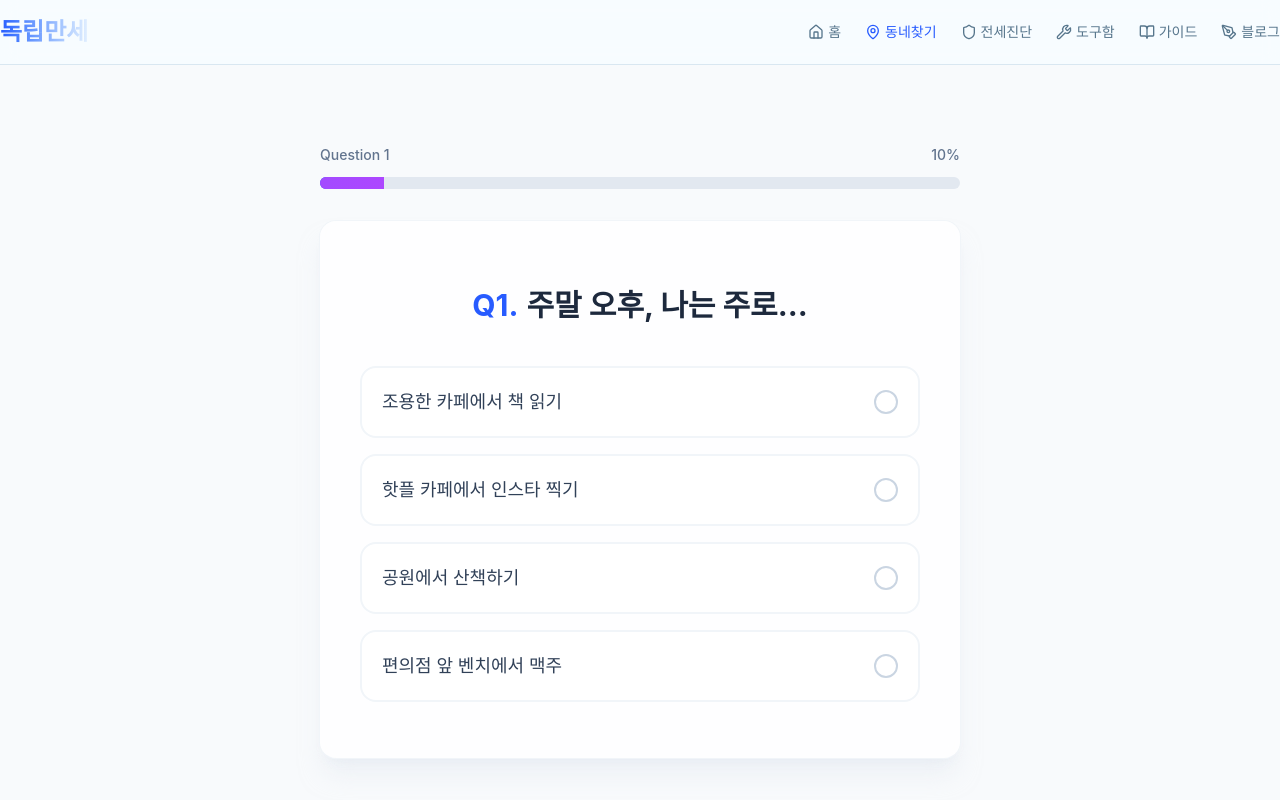
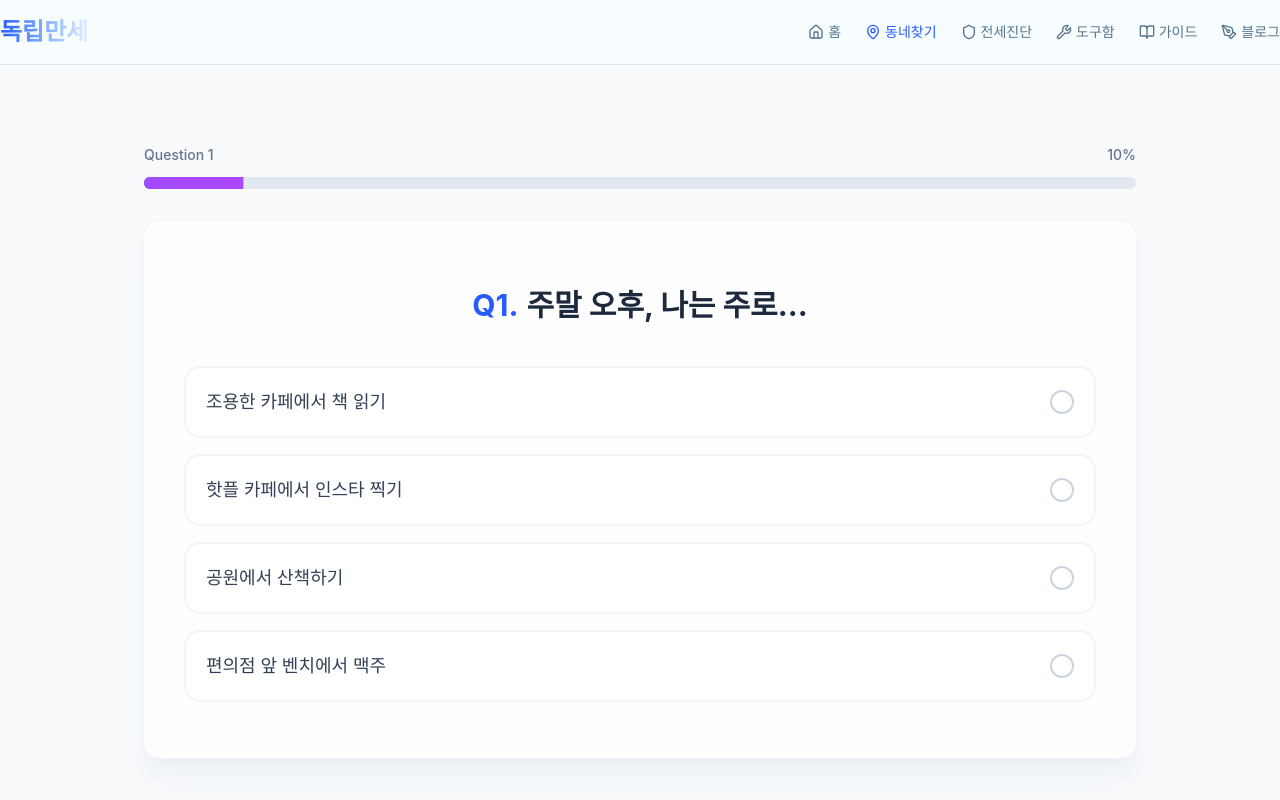
Before and after one commit to lsk7209/2424, a Next.js app: page /neighborhood-test in a window 1280 px wide. Shown: the top 800 px of the page. Built offline with nearby package versions, Linux system fonts and the light colour scheme; a web font is replaced by a local one.

Commit message:
Update after final changes

```diff
--- a/app/neighborhood-test/page.tsx
+++ b/app/neighborhood-test/page.tsx
@@ -75,7 +75,7 @@ export default function NeighborhoodTestPage() {
         <div className="min-h-screen flex flex-col bg-slate-50 selection:bg-primary/20">
             <Header />
 
-            <main className="flex-1 container max-w-2xl mx-auto py-12 md:py-20 px-4 flex flex-col">
+            <main className="flex-1 container max-w-4xl lg:max-w-5xl mx-auto py-12 md:py-20 px-4 flex flex-col">
                 <div className="space-y-8 animate-fade-in-up">
                     {/* Progress */}
                     <div className="space-y-3">
```
